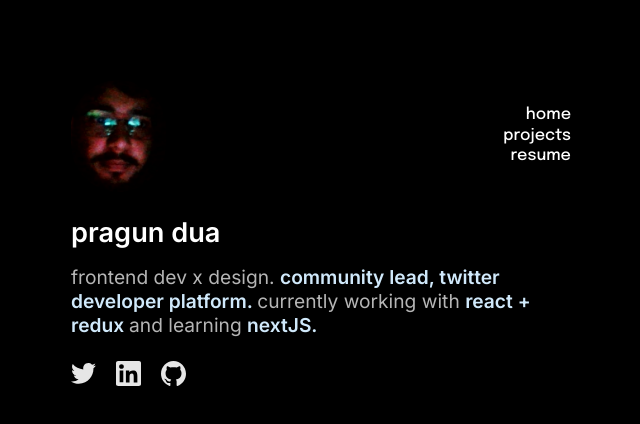
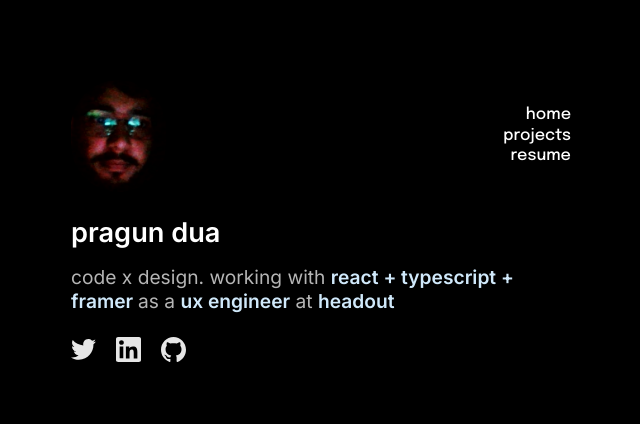
Before and after one commit to pragdua/new-portfolio, a React (Create React App) app: page / in a window 1280 px wide. Shown: the top 424 px of the page, without its empty margins (319-959 px from the left). Built offline with nearby package versions, Linux system fonts and the light colour scheme.

Commit message:
Update Home.jsx

```diff
--- a/src/components/Home.jsx
+++ b/src/components/Home.jsx
@@ -12,8 +12,8 @@
             pragun dua
         </div>
         <div className="desc">
-        frontend dev x design. <span className="highlight">community lead, twitter developer platform. </span>
-        currently working with <span className="highlight"> react + redux </span> and learning <span className = "highlight">nextJS. </span>
+        code x design. working with <span className="highlight"> react + typescript + framer </span>
+        as a <span className="highlight"> ux engineer</span> at <span className = "highlight">headout</span>
         </div>
         </StyledHome>
         <SocialLinks />
```
